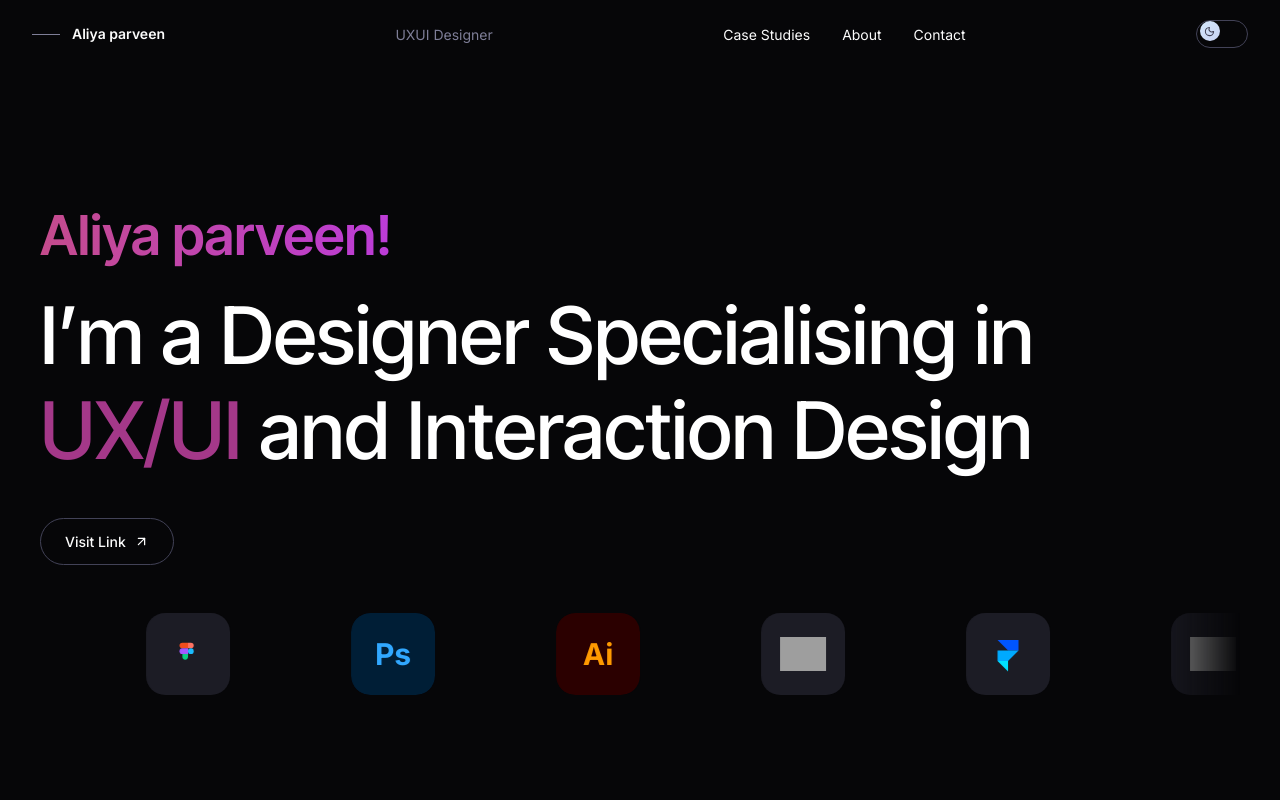
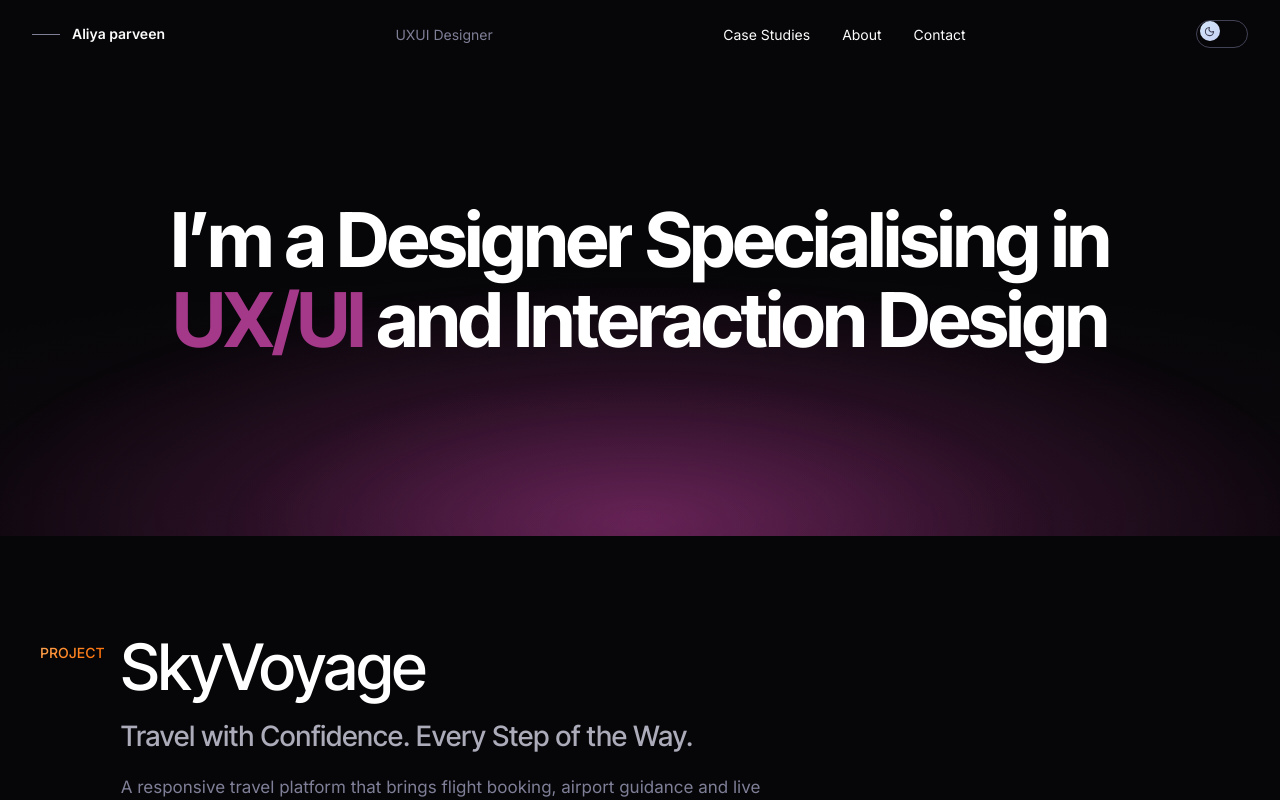
Before and after one commit to aliyaparveen1802-dot/aliyaparveen1802-dot.github.io, a React (Vite) app: page / in a window 1280 px wide. Shown: the top 800 px of the page. Built offline with nearby package versions, Linux system fonts and the light colour scheme; grey boxes are pictures that could not be loaded.

Commit message:
Redesign hero: oversized centered two-line headline, word-by-word reveal, breathing accent glow at bottom centre

```diff
--- a/src/components/Hero.tsx
+++ b/src/components/Hero.tsx
@@ -1,17 +1,26 @@
-import { useEffect, useLayoutEffect, useRef } from "react";
+import { useLayoutEffect, useRef, useEffect } from "react";
 import gsap from "gsap";
-import { ArrowUpRight } from "lucide-react";
-import ToolsMarquee from "./ToolsMarquee";
-import { links } from "../data/content";
 import { usePrefersReducedMotion } from "../hooks/usePrefersReducedMotion";
 
 interface HeroProps {
   ready: boolean;
 }
 
-const WORDS = "I\u2019m a Designer Specialising in UX/UI and Interaction Design"
-  .split(" ")
-  .map((w) => ({ text: w, accent: w === "UX/UI" }));
+const LINES: { text: string; accent?: boolean }[][] = [
+  [
+    { text: "I\u2019m" },
+    { text: "a" },
+    { text: "Designer" },
+    { text: "Specialising" },
+    { text: "in" },
+  ],
+  [
+    { text: "UX/UI", accent: true },
+    { text: "and" },
+    { text: "Interaction" },
+    { text: "Design" },
+  ],
+];
 
 export default function Hero({ ready }: HeroProps) {
   const rootRef = useRef<HTMLElement>(null);
@@ -27,28 +36,15 @@ export default function Hero({ ready }: HeroProps) {
     const ctx = gsap.context(() => {
       const tl = gsap.timeline({ defaults: { ease: "power3.out" } });
       tl.fromTo(
-        ".hero-name",
-        { y: 40, opacity: 0 },
-        { y: 0, opacity: 1, duration: 0.8 },
+        ".hero-glows",
+        { opacity: 0 },
+        { opacity: 1, duration: 1.5, ease: "sine.out" },
         0
-      )
-        .fromTo(
+      ).fromTo(
         ".hero-word",
         { yPercent: 115, opacity: 0 },
-          { yPercent: 0, opacity: 1, duration: 0.9, stagger: 0.06 },
-          0.15
-        )
-        .fromTo(
-          ".hero-cta",
-          { y: 24, opacity: 0 },
-          { y: 0, opacity: 1, duration: 0.6 },
-          0.65
-        )
-        .fromTo(
-          ".hero-marquee",
-          { y: 30, opacity: 0 },
-          { y: 0, opacity: 1, duration: 0.7 },
-          0.8
+        { yPercent: 0, opacity: 1, duration: 0.95, stagger: 0.07 },
+        0.2
       );
     }, rootRef);
 
@@ -59,7 +55,7 @@ export default function Hero({ ready }: HeroProps) {
     if (!ready || reduced) return;
     const ctx = gsap.context(() => {
       gsap.to(".hero-inner", {
-        yPercent: 6,
+        yPercent: 5,
         ease: "none",
         scrollTrigger: {
           trigger: rootRef.current,
@@ -76,56 +72,42 @@ export default function Hero({ ready }: HeroProps) {
     <section
       id="hero"
       ref={rootRef}
-      className="relative bg-[color:var(--bg)] px-5 pb-14 pt-[130px] md:px-8 md:pt-[200px] xl:px-[100px] xl:pt-[clamp(220px,31vh,292px)]"
+      className="relative overflow-hidden bg-[color:var(--bg)] px-5 pt-[clamp(150px,25vh,250px)] pb-[clamp(130px,22vh,230px)] md:px-8 xl:px-[100px]"
     >
-      <div className="hero-inner mx-auto flex w-full max-w-[1200px] flex-col items-start gap-10">
-        <div className="flex flex-col items-start gap-4">
-          <h3
-            className="hero-name grad-text font-tight text-[clamp(30px,4.5vw,55px)] font-semibold leading-[1.3]"
+      {/* Animated accent glow — bottom centre */}
+      <div
+        aria-hidden="true"
+        className="hero-glows pointer-events-none absolute inset-0 overflow-hidden"
         style={hidden ? { opacity: 0 } : undefined}
       >
-            Aliya parveen!
-          </h3>
+        <span className="hero-glow-haze absolute inset-0" />
+        <span className="hero-glow-a absolute bottom-[-42%] left-1/2 h-[85%] w-[min(1300px,160%)]" />
+        <span className="hero-glow-b absolute bottom-[-34%] left-1/2 h-[68%] w-[min(950px,120%)]" />
+      </div>
 
-          <h1 className="max-w-[1140px] font-tight text-[clamp(34px,6.2vw,88px)] font-medium leading-[1.2] tracking-[-0.005em]">
-            {WORDS.map((w, i) => (
-              <span key={`${w.text}-${i}`}>
-                <span className="inline-block overflow-hidden align-bottom">
+      <div className="hero-inner relative mx-auto flex w-full max-w-[1200px] flex-col items-center text-center">
+        <h1 className="font-tight text-[clamp(32px,5.9vw,80px)] font-bold leading-[1.06] tracking-[-0.03em] text-[color:var(--text-strong)]">
+          {LINES.map((line, li) => (
+            <span key={li} className="block">
+              {line.map((w, wi) => (
+                <span key={`${li}-${wi}`}>
+                  <span className="inline-block overflow-hidden align-bottom pb-[0.14em] -mb-[0.14em]">
                     <span
                       className={`hero-word inline-block ${
-                      w.accent
-                        ? "text-[color:var(--accent)]"
-                        : "text-[color:var(--text-strong)]"
+                        w.accent ? "text-[color:var(--accent)]" : ""
                       }`}
                       style={hidden ? { opacity: 0 } : undefined}
                     >
                       {w.text}
                     </span>
                   </span>
-                {i < WORDS.length - 1 ? " " : null}
+                  {wi < line.length - 1 ? " " : null}
+                </span>
+              ))}
             </span>
           ))}
         </h1>
       </div>
-
-        <a
-          href={links.behance}
-          target="_blank"
-          rel="noopener noreferrer"
-          className="hero-cta group inline-flex items-center gap-2 rounded-[24px] border-[1.5px] border-[color:var(--border-soft)] px-6 py-3 text-[14px] font-medium text-[color:var(--text)] transition-all duration-300 hover:border-[color:var(--grad-from)] hover:text-[color:var(--text-strong)]"
-          style={hidden ? { opacity: 0 } : undefined}
-        >
-          Visit Link
-          <ArrowUpRight
-            size={15}
-            className="transition-transform duration-300 group-hover:translate-x-0.5 group-hover:-translate-y-0.5"
-          />
-        </a>
-
-        <div className="hero-marquee mt-2 w-full" style={hidden ? { opacity: 0 } : undefined}>
-          <ToolsMarquee />
-        </div>
-      </div>
     </section>
   );
 }
--- a/src/styles/globals.css
+++ b/src/styles/globals.css
@@ -549,6 +549,70 @@ body {
   animation: skills-float 6s ease-in-out infinite;
 }
 
+/* ---------- Hero section ---------- */
+
+.hero-glow-haze {
+  background: radial-gradient(
+    ellipse 130% 95% at 50% 118%,
+    color-mix(in srgb, var(--accent) 14%, transparent) 0%,
+    color-mix(in srgb, var(--accent) 5%, transparent) 45%,
+    transparent 72%
+  );
+}
+
+.hero-glow-a {
+  transform: translate(-50%, 0);
+  background: radial-gradient(
+    ellipse at center,
+    color-mix(in srgb, var(--accent) 44%, transparent) 0%,
+    color-mix(in srgb, var(--accent) 17%, transparent) 40%,
+    transparent 71%
+  );
+  animation: hero-glow-a 11s ease-in-out infinite;
+}
+
+@keyframes hero-glow-a {
+  0%,
+  100% {
+    transform: translate(-50%, 0) scale(1);
+    opacity: 0.88;
+  }
+  50% {
+    transform: translate(-50%, -4.5%) scale(1.07);
+    opacity: 1;
+  }
+}
+
+.hero-glow-b {
+  transform: translate(-50%, 0);
+  background: radial-gradient(
+    ellipse at center,
+    color-mix(in srgb, var(--accent) 26%, transparent) 0%,
+    color-mix(in srgb, var(--accent) 8%, transparent) 42%,
+    transparent 66%
+  );
+  animation: hero-glow-b 14s ease-in-out infinite;
+}
+
+@keyframes hero-glow-b {
+  0%,
+  100% {
+    transform: translate(-50%, 2%) scale(1.05);
+    opacity: 0.7;
+  }
+  50% {
+    transform: translate(-50%, -2%) scale(0.96);
+    opacity: 1;
+  }
+}
+
+@media (prefers-reduced-motion: reduce) {
+  .hero-glow-a,
+  .hero-glow-b {
+    animation: none;
+  }
+}
+
 /* ---------- Certifications section ---------- */
 
 @keyframes cert-shimmer {
```
Lines whose indentation alone changed are shown as unchanged.
